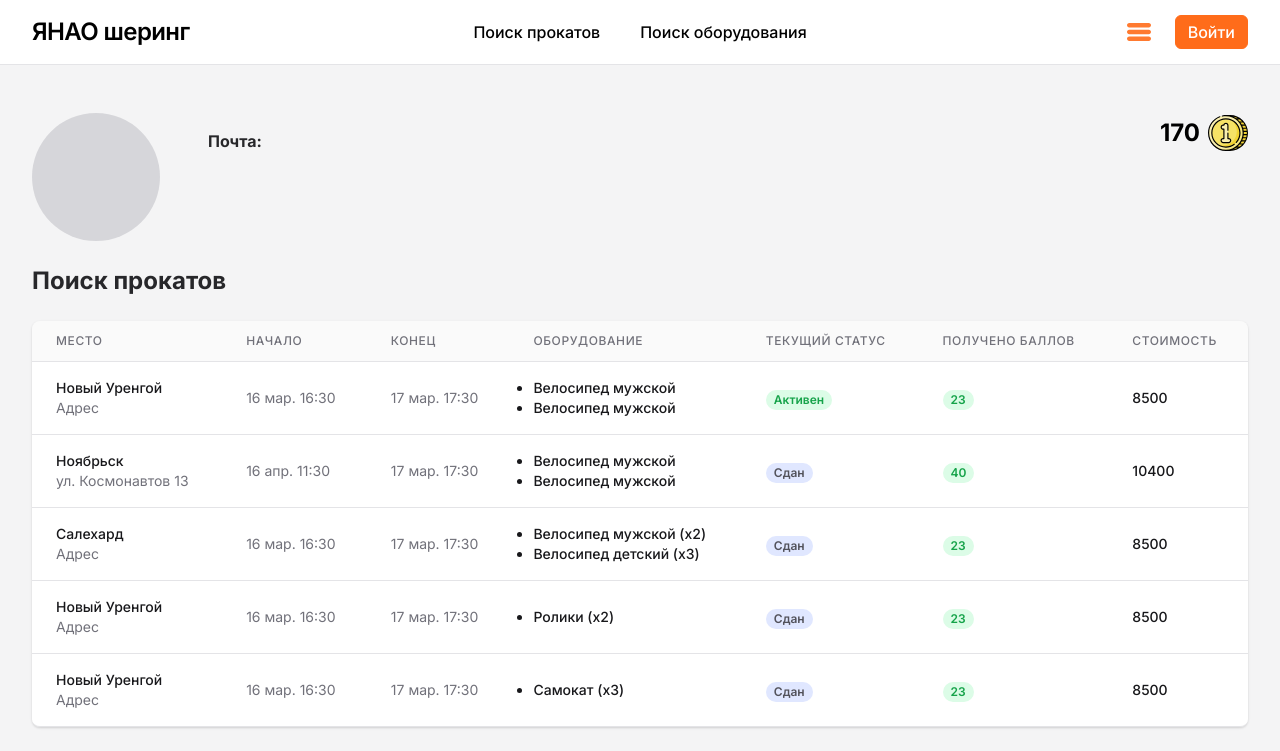
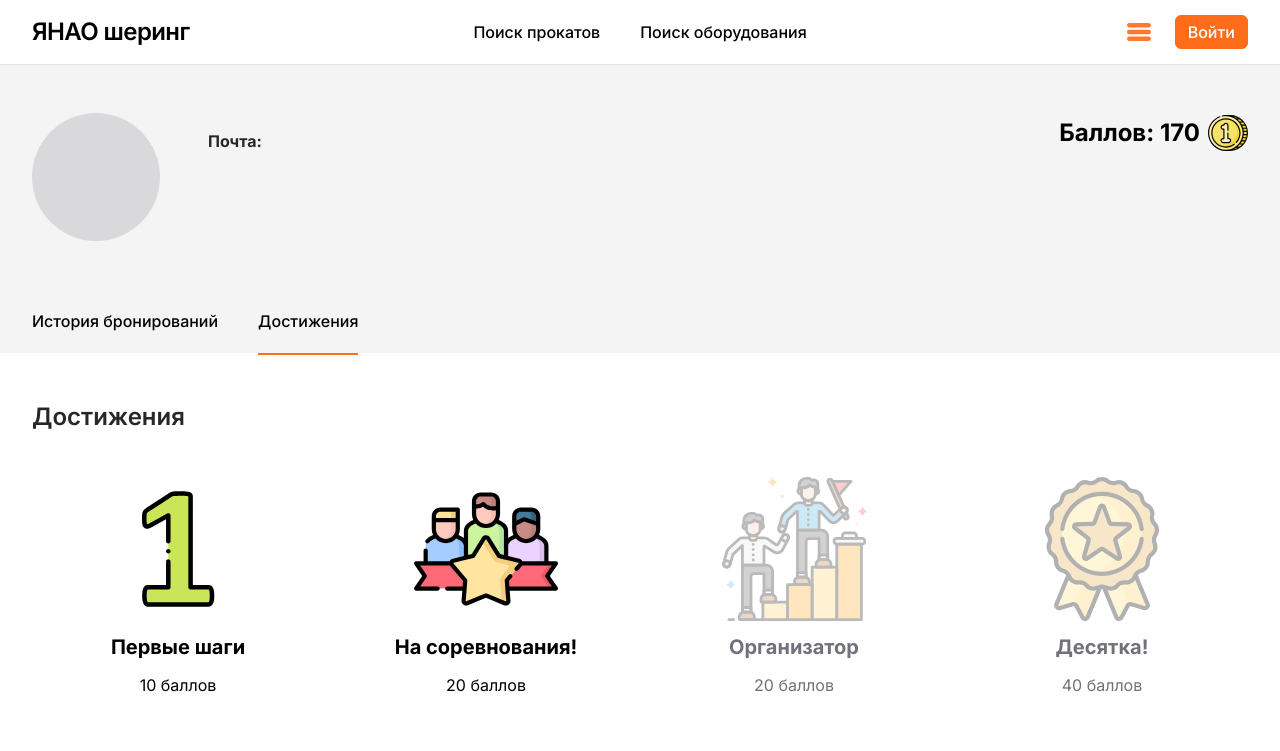
Before and after one commit to LookFor-Inc/yanao-rental-front, a React (Create React App) app: page /profile/achievements in a window 1280 px wide. Shown: the top 751 px of the page. Built offline with nearby package versions, Linux system fonts and the light colour scheme.

Commit message:
Add: profile tabs

```diff
--- a/src/components/Navbar/components/NavTab.js
+++ b/src/components/Navbar/components/NavTab.js
@@ -15,6 +15,7 @@ function NavTab({path, text}) {
   return (
     <li className='relative flex items-center font-medium text-sm lg:text-base hover:text-primary transition-colors'>
       <NavLink
+        exact
         className={classNames('flex h-full items-center nav-link hover:nav-link-active', {
           'nav-link-active': text === 'Поиск прокатов' && location.pathname === '/rental/map'
         })}
--- a/src/pages/Profile/ProfilePage.js
+++ b/src/pages/Profile/ProfilePage.js
@@ -1,17 +1,56 @@
 import React from 'react'
+import PropTypes from 'prop-types'
 import Container from '@/components/Container'
-import Achievements from '@/pages/Profile/components/Achievements'
-import ProfileContent from '@/pages/Profile/components/ProfileContent'
+import NavTab from '@/components/Navbar/components/NavTab'
 import ProfileHeader from '@/pages/Profile/components/ProfileHeader'
 
-function ProfilePage() {
+const PROFILE_TABS = [
+  {
+    text: 'История бронирований',
+    path: '/profile'
+  },
+  {
+    text: 'Достижения',
+    path: '/profile/achievements'
+  }
+]
+
+/**
+ * Общий макет страницы профиля
+ * @param {element} children Дочерние элементы
+ * @param {any} props Доп. свойства
+ * @returns {JSX.Element} Макет
+ */
+function ProfilePage({children, ...props}) {
   return (
-    <Container>
-      <ProfileHeader />
-      <ProfileContent />
-      <Achievements />
-    </Container>
+    <>
+      <Container>
+        <ProfileHeader />
+      </Container>
+      <div className='container mx-auto px-4 sm:px-6 lg:px-8 max-w-7xl'>
+        <ul className='flex space-x-10 h-16'>
+          {PROFILE_TABS.map(({path, text}) =>
+            <NavTab
+            key={path}
+            path={path}
+            text={text}
+            />
+          )}
+        </ul>
+      </div>
+      <div className='bg-white'>
+        <Container>
+          {children}
+        </Container>
+      </div>
+    </>
   )
 }
 
+ProfilePage.propTypes = {
+  children: PropTypes.element.isRequired,
+  props: PropTypes.any,
+  className: PropTypes.string
+}
+
 export default ProfilePage
--- a/src/pages/Profile/components/ProfileHeader.js
+++ b/src/pages/Profile/components/ProfileHeader.js
@@ -34,7 +34,10 @@ function ProfileHeader({user}) {
             </div>
           </div>
           <div className='flex'>
-            <span className='text-2xl font-bold mr-2 mt-1'>
+            <span className='hidden md:block text-2xl font-bold mr-2 mt-1'>
+              Баллов: 170
+            </span>
+            <span className='block md:hidden text-2xl font-bold mr-2 mt-1'>
               170
             </span>
             <CoinIcon className='h-10 w-10' />
--- a/src/pages/Reservation/components/PaymentProcessingCard.js
+++ b/src/pages/Reservation/components/PaymentProcessingCard.js
@@ -3,6 +3,7 @@ import {RadioGroup} from '@headlessui/react'
 import classNames from 'classnames'
 import {string} from 'prop-types'
 import CheckIcon from '@/assets/icons/CheckIcon'
+import CoinIcon from '@/assets/icons/CoinIcon'
 import CreditCardIcon from '@/assets/icons/CreditCardIcon'
 import MoneyIcon from '@/assets/icons/MoneyIcon'
 import Card from '@/components/Card/Card'
@@ -16,6 +17,10 @@ const paymentMethod = [
   {
     name: 'Наличными',
     icon: <MoneyIcon />
+  },
+  {
+    name: 'Баллами',
+    icon: <CoinIcon />
   }
 ]
 
@@ -67,7 +72,7 @@ function PaymentProcessingCard({...props}) {
       <div className='w-full'>
         <h1 className='text-md text-gray-800 font-semibold'>Способ оплаты</h1>
         <RadioGroup
-          className='flex flex-wrap flex-col space-y-4 mt-10'
+          className='flex flex-wrap flex-col space-y-4 mt-2'
           value={selected}
           onChange={setSelected}
         >
--- a/src/routes/Routes.js
+++ b/src/routes/Routes.js
@@ -7,6 +7,8 @@ import RentalLayout from '@/layouts/RentalLayout'
 import LandingPage from '@/pages/Landing/LandingPage'
 import LoginPage from '@/pages/Login/LoginPage'
 import NotFoundPage from '@/pages/NotFound/NotFoundPage'
+import Achievements from '@/pages/Profile/components/Achievements'
+import ProfileContent from '@/pages/Profile/components/ProfileContent'
 import ProfilePage from '@/pages/Profile/ProfilePage'
 import CheckEmailPage from '@/pages/Recovery/CheckEmailPage'
 import CompleteRecoveryPage from '@/pages/Recovery/CompleteRecoveryPage'
@@ -138,14 +140,24 @@ export default function Routes() {
               </PageLayout>
             </Switch>
           </CustomRoute>
-          <CustomRoute path={'/profile'}>
+          <CustomRoute path={'/profile/:path?'}>
+            <Switch>
               <PageLayout className='bg-gray-100'>
+                <ProfilePage className='bg-white'>
                   <CustomRoute
+                    exact
                     path='/profile'
                     title='Профиль'
-                component={ProfilePage}
+                    component={ProfileContent}
                   />
+                  <CustomRoute
+                    path='/profile/achievements'
+                    title='Профиль'
+                    component={Achievements}
+                  />
+                </ProfilePage>
               </PageLayout>
+            </Switch>
           </CustomRoute>
           <CustomRoute path={'/reservation'}>
             <PageLayout className='bg-gray-100'>
```
Lines whose indentation alone changed are shown as unchanged.
